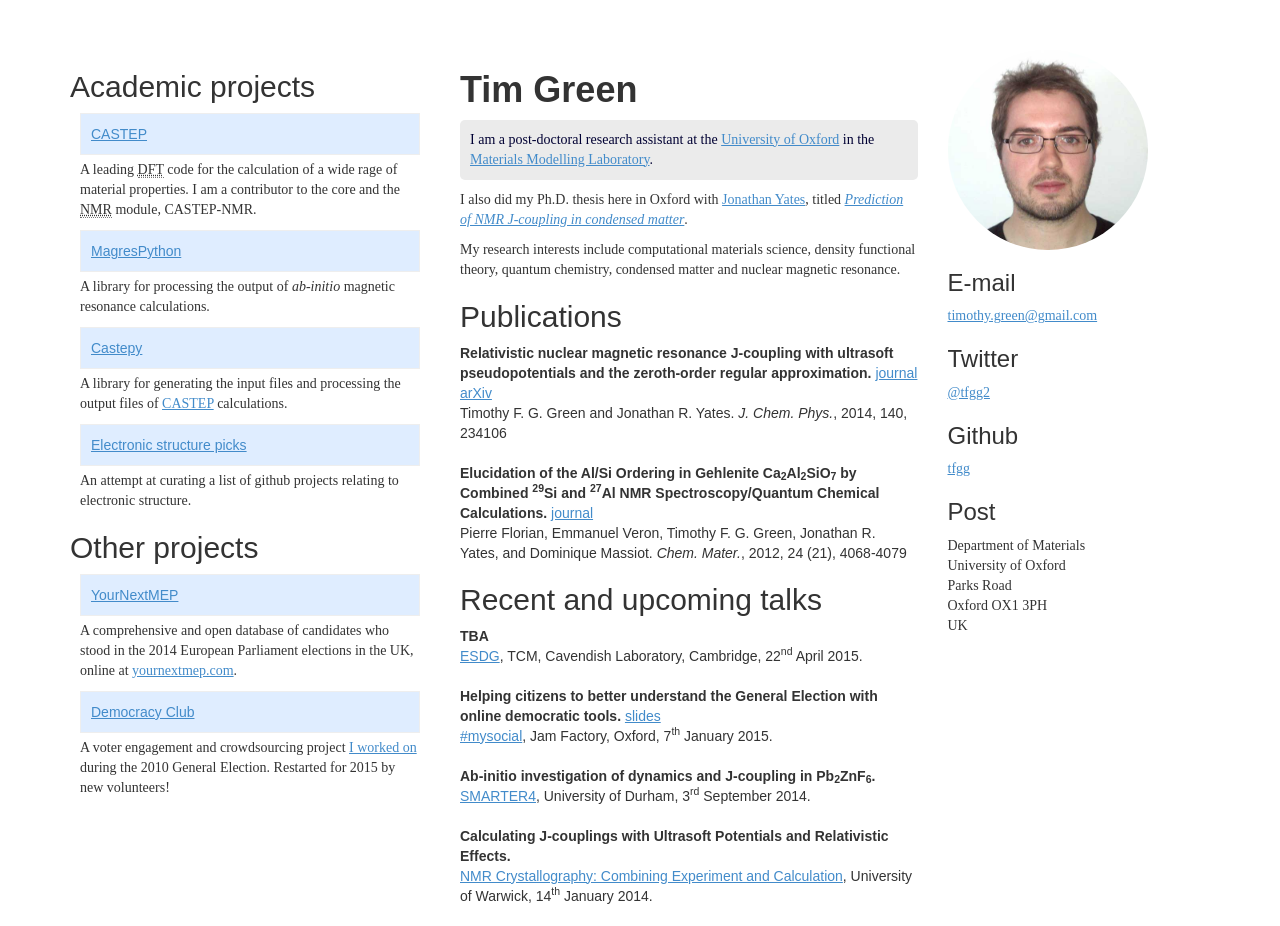
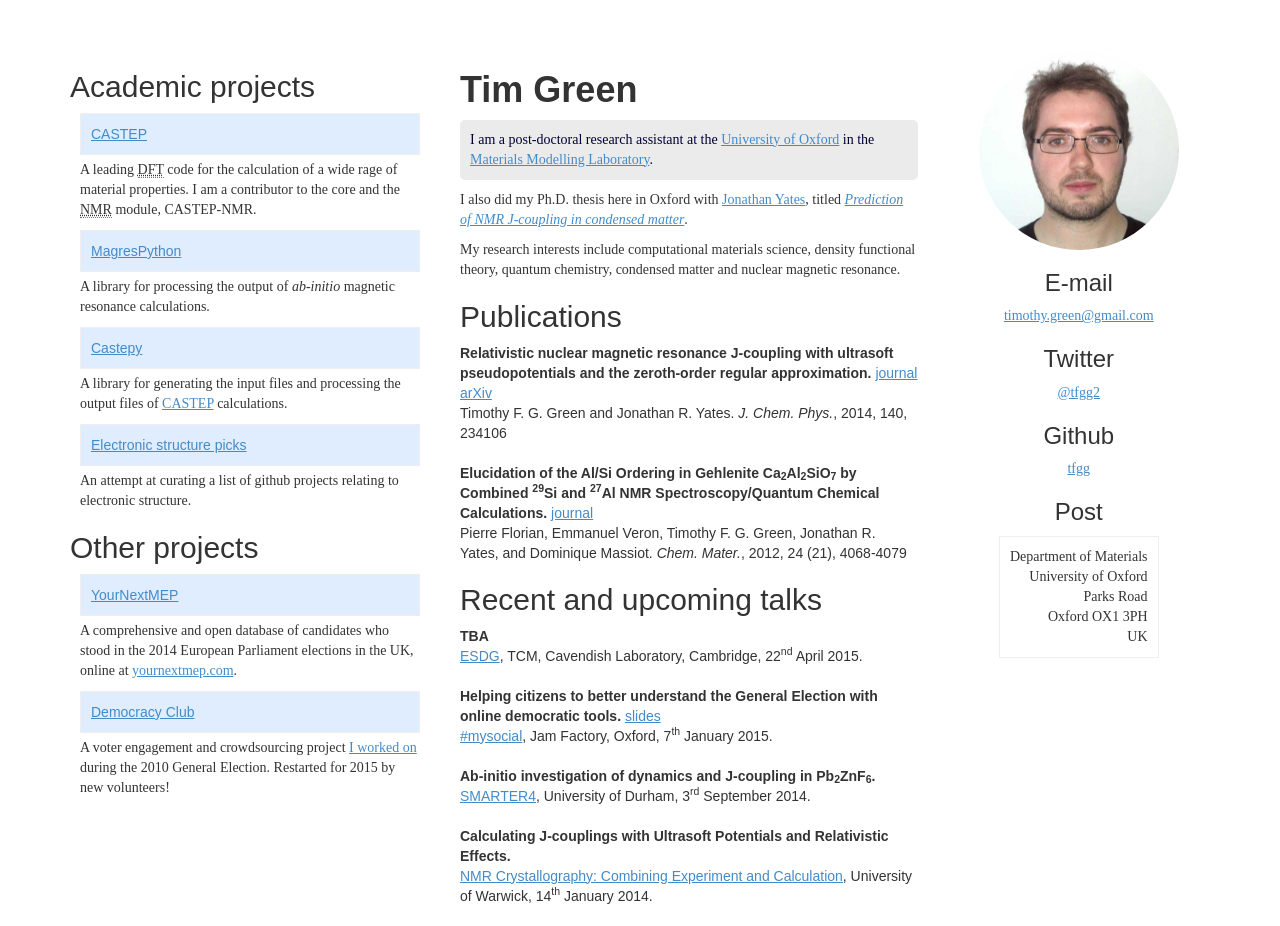
Before and after one commit to tfgg/tfgg.github.io, a Jekyll site: the page built from index.html, in a window 1280 px wide. Built offline with Jekyll 4.4.1, drawn with Linux system fonts in a browser that asks for light colours; some web fonts are replaced; Markdown is read by kramdown in place of the engine named in the settings.

Commit message:
fiddle with right column style

```diff
--- a/css/main.css
+++ b/css/main.css
@@ -74,6 +74,14 @@ ul.publications {
     margin-bottom: 20px;
     font-size: 1.0em; }
 
+.col-right {
+  text-align: center; }
+  .col-right address {
+    text-align: right;
+    border: 1px solid #eee;
+    display: inline-block;
+    padding: 10px; }
+
 div.logotype {
   line-height: 40px; }
   div.logotype p {
--- a/index.html
+++ b/index.html
@@ -82,7 +82,7 @@ css: main.css
       </ul>
     </div>
 
-    <div class="col-md-3">
+    <div class="col-md-3 col-right">
       <img src='images/my_face.jpg' class='my_face' width="200"/>
       <h3>E-mail</h3>
       <p>
```
Also changed, not shown: css/main.scss (+11 -0 lines).
